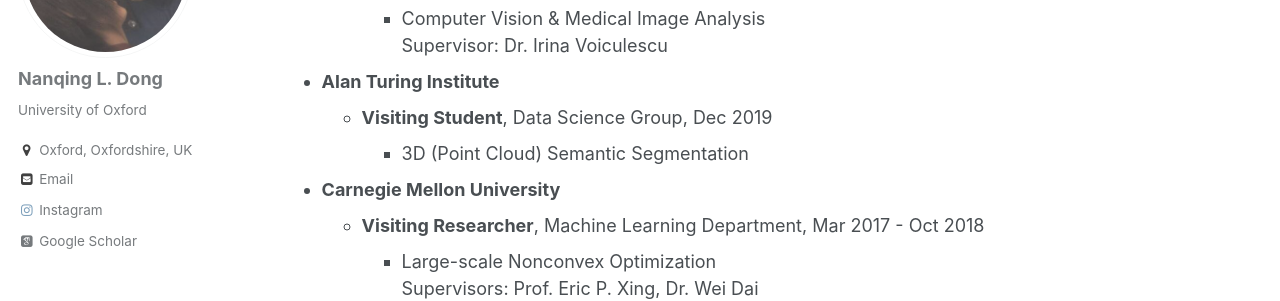
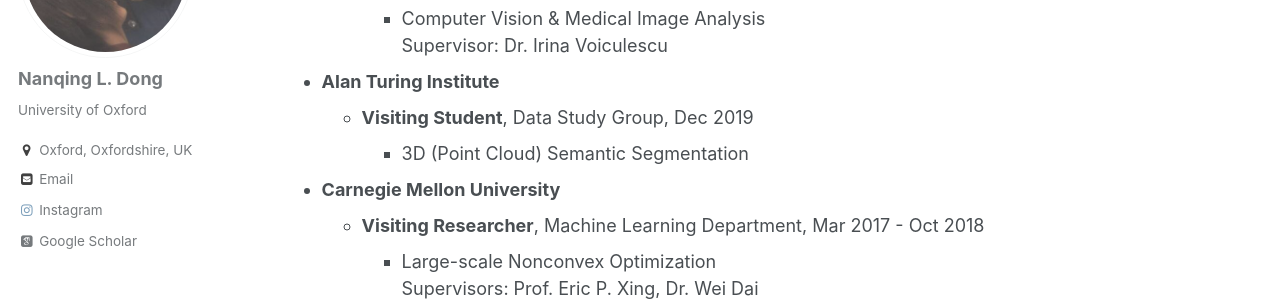
Before and after one commit to eveningdong/eveningdong.github.io, a Jekyll site: the page built from _pages/academic.md, in a window 1280 px wide and 900 px high, scrolled down 1071 px. Shown: the part 153-454 px from the top of the window. Built offline with Jekyll 4.4.1, drawn with Linux system fonts in a browser that asks for light colours; some web fonts are replaced.

Commit message:
fix typo

```diff
--- a/_pages/academic.md
+++ b/_pages/academic.md
@@ -36,7 +36,7 @@
     Supervisor: Dr. Irina Voiculescu
 
 * **Alan Turing Institute**
-  + **Visiting Student**, Data Science Group, Dec 2019
+  + **Visiting Student**, Data Study Group, Dec 2019
     - 3D (Point Cloud) Semantic Segmentation
 
 * **Carnegie Mellon University**
```
